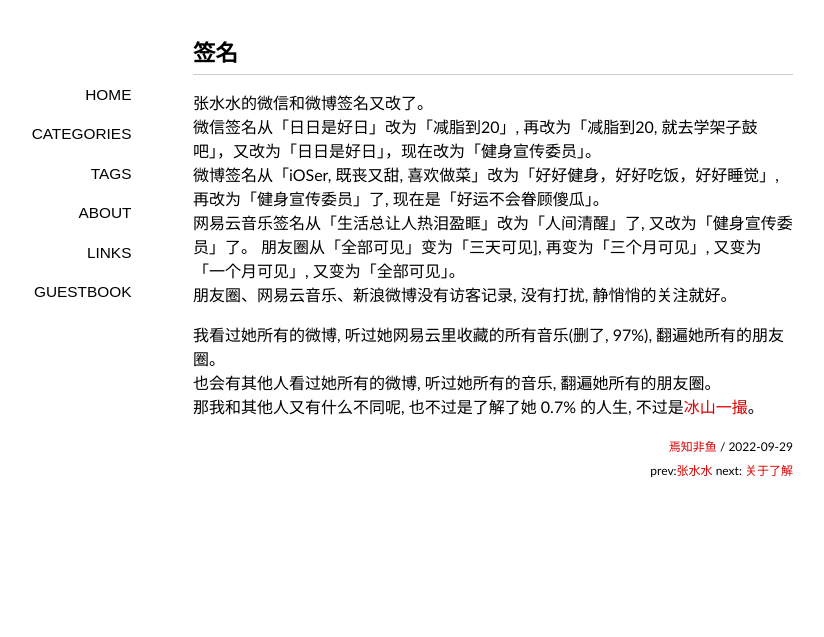
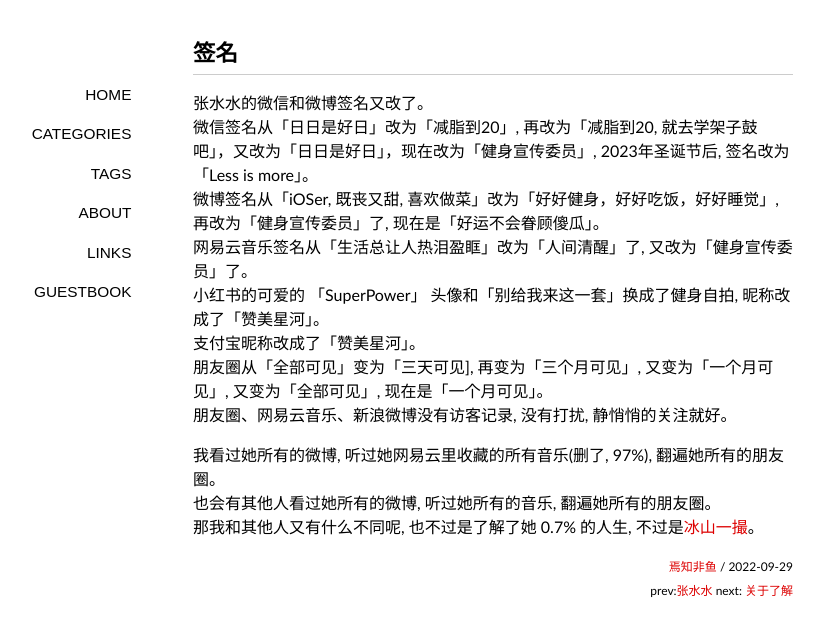
Before and after one commit to ohmyfish/ohmyfish.github.io, a Jekyll site: the page built from _posts/2022-09-29-签名.md, in a window 1280 px wide. Shown: the top 637 px of the page, without its empty margins (147-971 px from the left). Built offline with Jekyll 4.4.1, drawn with Linux system fonts in a browser that asks for light colours; some web fonts are replaced; comment, search, counter and statistics services are not loaded.

Commit message:
默写旧时光

```diff
--- a/_posts/2022-09-29-签名.md
+++ b/_posts/2022-09-29-签名.md
@@ -5,10 +5,12 @@ categories: [默写旧时光]
 tags: [旧时光]
 ---
 张水水的微信和微博签名又改了。
-微信签名从「日日是好日」改为「减脂到20」, 再改为「减脂到20, 就去学架子鼓吧」，又改为「日日是好日」，现在改为「健身宣传委员」。
+微信签名从「日日是好日」改为「减脂到20」, 再改为「减脂到20, 就去学架子鼓吧」，又改为「日日是好日」，现在改为「健身宣传委员」, 2023年圣诞节后,  签名改为「Less is more」。
 微博签名从「iOSer, 既丧又甜, 喜欢做菜」改为「好好健身，好好吃饭，好好睡觉」, 再改为「健身宣传委员」了, 现在是「好运不会眷顾傻瓜」。
 网易云音乐签名从「生活总让人热泪盈眶」改为「人间清醒」了, 又改为「健身宣传委员」了。
-朋友圈从「全部可见」变为「三天可见], 再变为「三个月可见」, 又变为「一个月可见」, 又变为「全部可见」。
+小红书的可爱的 「SuperPower」 头像和「别给我来这一套」换成了健身自拍, 昵称改成了「赞美星河」。
+支付宝昵称改成了「赞美星河」。
+朋友圈从「全部可见」变为「三天可见], 再变为「三个月可见」, 又变为「一个月可见」, 又变为「全部可见」, 现在是「一个月可见」。
 朋友圈、网易云音乐、新浪微博没有访客记录, 没有打扰, 静悄悄的关注就好。
 
 我看过她所有的微博, 听过她网易云里收藏的所有音乐(删了, 97%), 翻遍她所有的朋友圈。
```
Also changed, not shown: _posts/2023-12-24-2023年末总结.md (+1 -1 lines).
